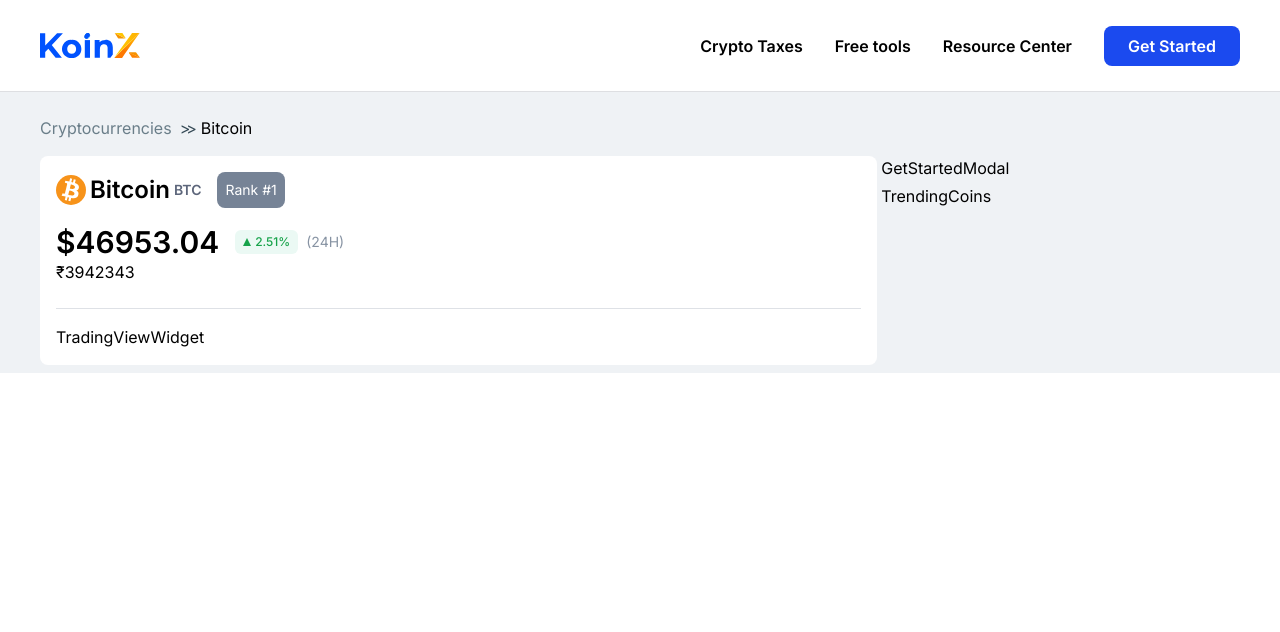
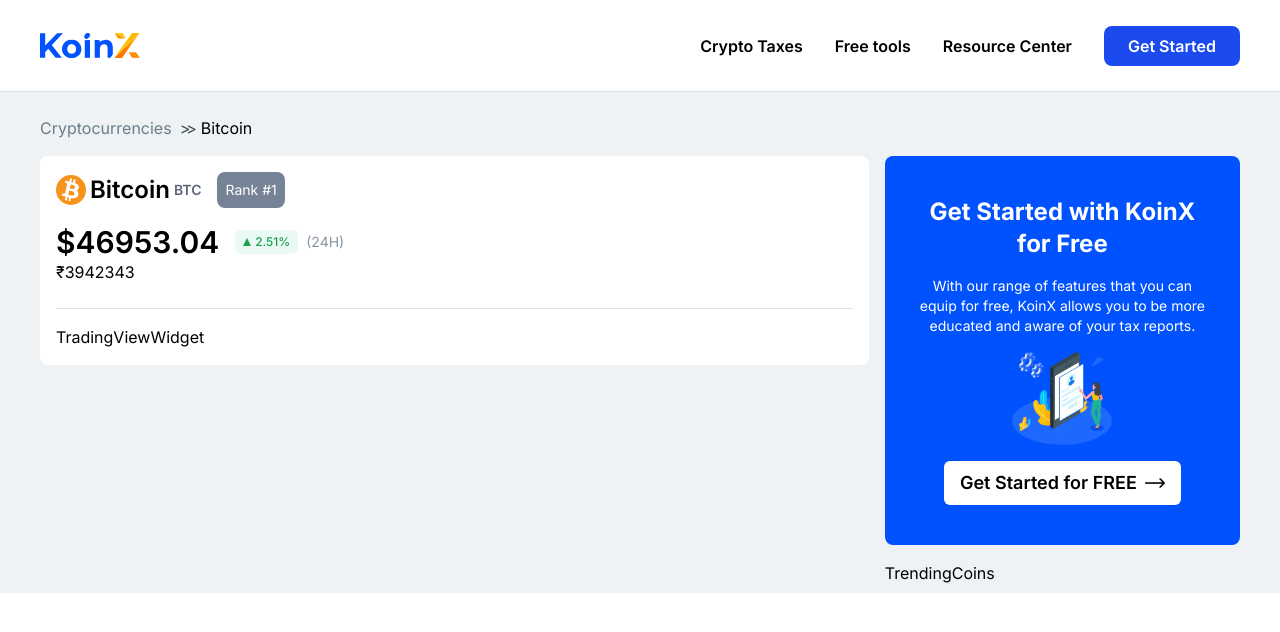
Before and after one commit to patha2702/koinx, a Next.js app: page /cryptocurrencies/1 in a window 1280 px wide. Shown: the top 632 px of the page. Built offline with nearby package versions, Linux system fonts and the light colour scheme.

Commit message:
created getStartedModal compontent

```diff
--- a/src/app/cryptocurrencies/[id]/page.tsx
+++ b/src/app/cryptocurrencies/[id]/page.tsx
@@ -12,11 +12,11 @@
 const Page = ({ params }: cryptocurrenciesParam) => {
   return (
     <main>
-      <div className="flex w-full gap-1">
+      <div className="flex w-full gap-4">
         <div className="w-[70%]">
           <Widget />
         </div>
-        <div className="flex w-[30%] flex-col gap-1">
+        <div className="flex w-[30%] flex-col gap-4">
           <div>
             <GetStartedModal />
           </div>
--- a/src/components/GetStartedModal.tsx
+++ b/src/components/GetStartedModal.tsx
@@ -1,9 +1,29 @@
-import React from 'react'
+import React from "react";
+import Image from "next/image";
+import Link from "next/link";
 
 const GetStartedModal = () => {
   return (
-    <div>GetStartedModal</div>
-  )
-}
+    <section className="w-full rounded-lg text-white text-center flex flex-col justify-evenly items-center gap-4 px-8 py-10 bg-[#0052fe]">
+      <h1 className="text-2xl font-bold ">Get Started with KoinX for Free</h1>
+      <p className="text-sm">
+        With our range of features that you can equip for free, KoinX allows you
+        to be more educated and aware of your tax reports.
+      </p>
+      <Image
+        src="/assets/images/getting-started-illustration.webp"
+        height={140}
+        width={100}
+        alt="Getting started illustration"
+      />
+      <Link href="/" className="px-4 py-2 flex items-center gap-2 bg-white border-none rounded-md">
+        <span className="text-lg font-semibold text-black">
+          Get Started for FREE
+        </span>
+        <Image src="/assets/images/right-arrow.png" width={20} height={10} alt="right arrow" />
+      </Link>
+    </section>
+  );
+};
 
-export default GetStartedModal
+export default GetStartedModal;
--- a/src/components/shared/ChangeIndicator.tsx
+++ b/src/components/shared/ChangeIndicator.tsx
@@ -5,18 +5,22 @@
 }
 const ChangeIndicator = ({ value }: ChangeIndicatorProps) => {
   return (
-    <div className="text-xs flex py-1 px-2  justify-center items-center gap-1 bg-[#ebf9f4] rounded-md">
+    <div className="flex items-center justify-center gap-1  rounded-md bg-[#ebf9f4] px-2 py-1 text-xs">
       {value > 0 ? (
         <span
-          className={`border-x-4 border-x-transparent border-b-8 border-b-green-600`}
+          className={`border-x-4 border-b-8 border-x-transparent border-b-green-600`}
         ></span>
       ) : (
         <span
-          className={`border-x-4 border-x-transparent border-t-8 border-t-red-600`}
+          className={`border-x-4 border-t-8 border-x-transparent border-t-red-600`}
         ></span>
       )}
 
-      <span className={`${(value > 0)?"text-green-600 font-medium": "text-red-600"}`}>{Math.abs(value)}%</span>
+      <span
+        className={`${value > 0 ? "font-medium text-green-600" : "text-red-600"}`}
+      >
+        {Math.abs(value)}%
+      </span>
     </div>
   );
 };
```
Also changed, not shown: public/assets/images/getting-started-illustration.webp (added), public/assets/images/right-arrow.png (added).
